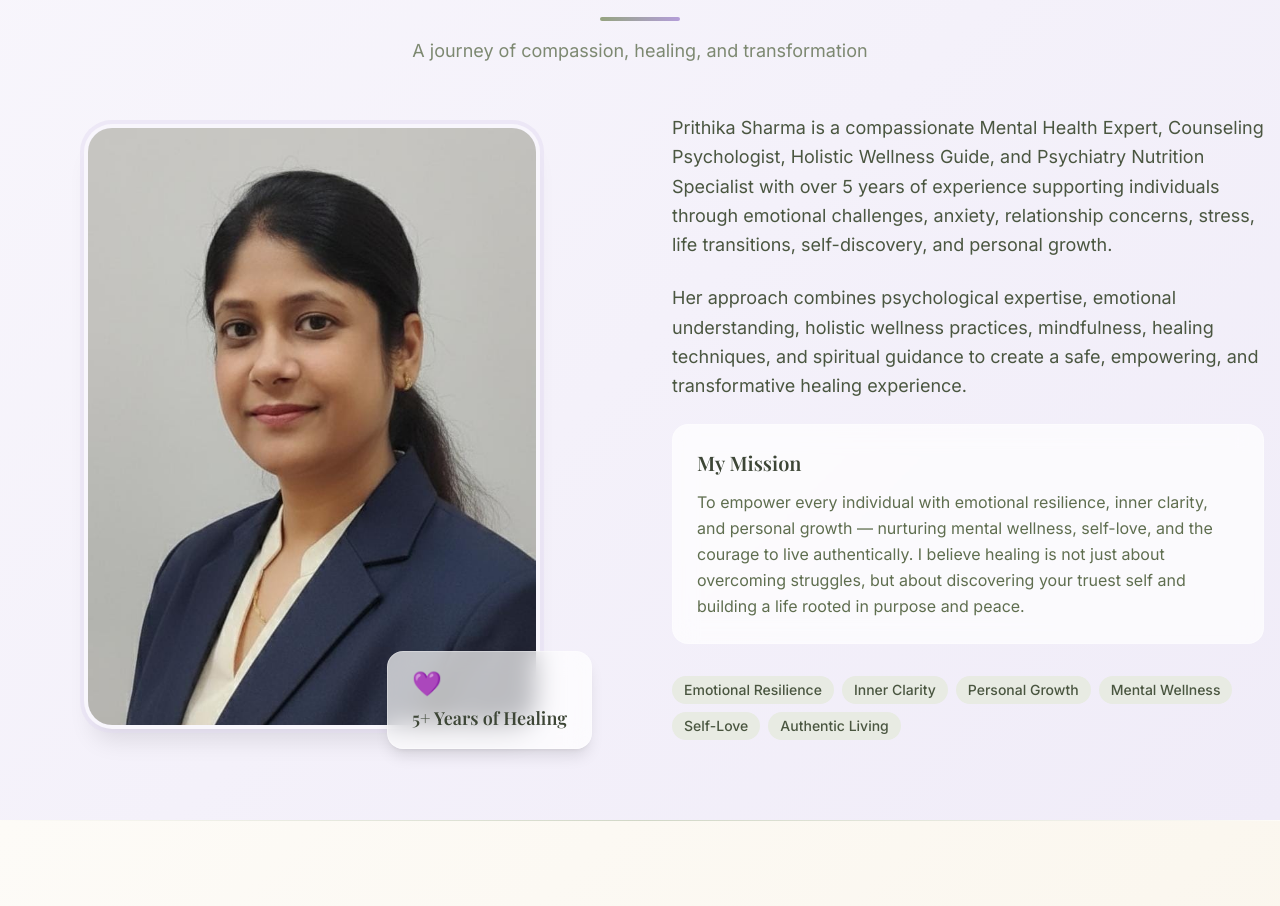
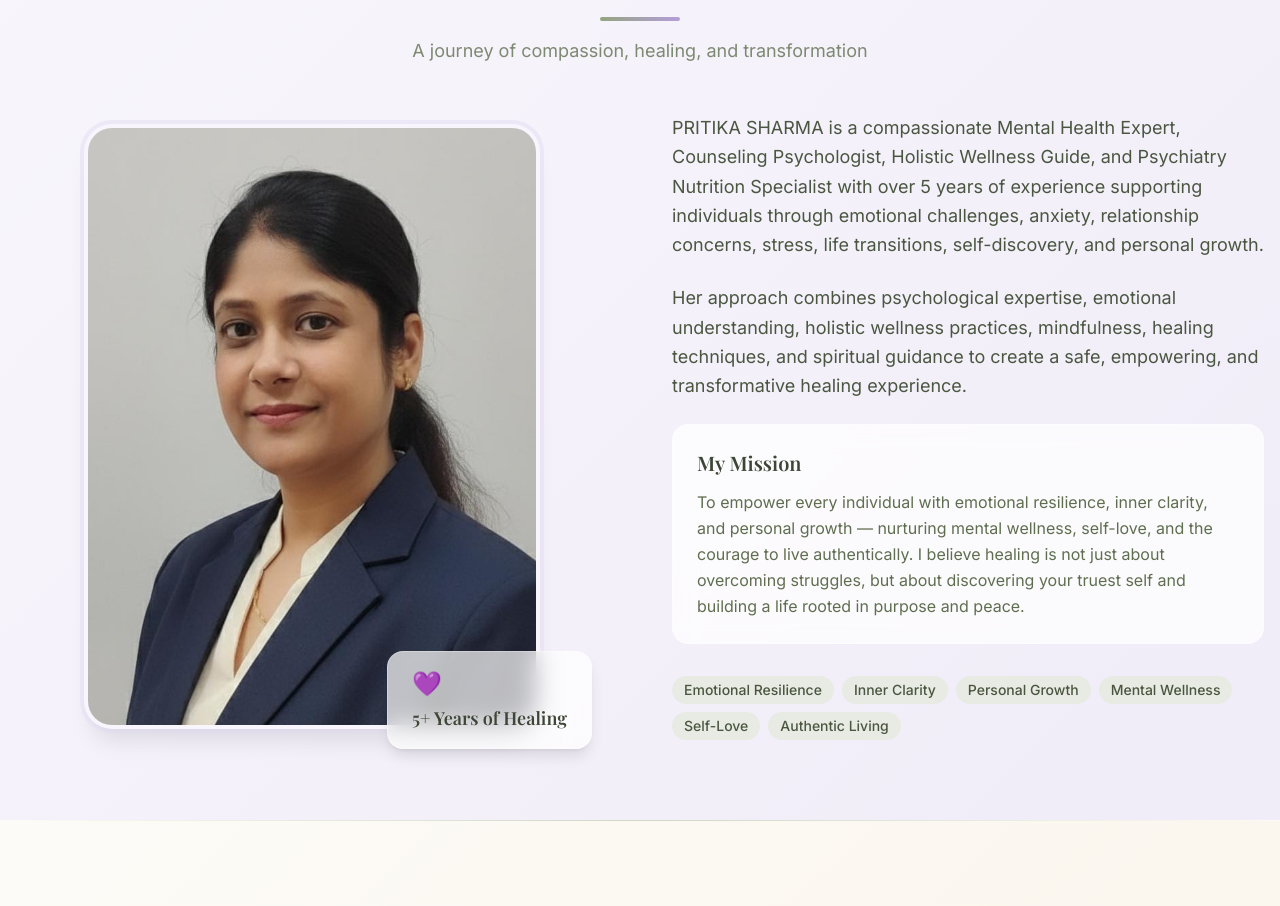
Before and after one commit to Mohit616-byte/Reconnect-counselling-, a React (Vite) app: page / in a window 1280 px wide. Shown: the part 1160-2066 px from the top of the page. Built offline with nearby package versions, Linux system fonts and the light colour scheme; a web font is replaced by a local one.

Commit message:
minor changes

```diff
--- a/src/components/BookingModal.jsx
+++ b/src/components/BookingModal.jsx
@@ -148,7 +148,7 @@ I will attach the payment screenshot in the next message.`
               </p>
               <div className="bg-sage-50 rounded-xl p-4 flex flex-col items-center">
                 <img
-                  src="/gpay-qr.jpg"
+                  src="/gpay-qr.jpeg"
                   alt="GPay QR Code - Scan to pay"
                   className="w-56 h-auto rounded-lg"
                 />
@@ -181,11 +181,10 @@ I will attach the payment screenshot in the next message.`
                     if (errors.name) setErrors((prev) => ({ ...prev, name: '' }))
                   }}
                   placeholder="Enter your full name"
-                  className={`w-full px-4 py-2.5 rounded-xl border ${
-                    errors.name
+                  className={`w-full px-4 py-2.5 rounded-xl border ${errors.name
                       ? 'border-red-400 focus:border-red-500 focus:ring-red-200'
                       : 'border-sage-200 focus:border-sage-400 focus:ring-sage-200'
-                  } focus:ring-2 outline-none transition bg-sage-50/50 font-body text-sm`}
+                    } focus:ring-2 outline-none transition bg-sage-50/50 font-body text-sm`}
                 />
                 {errors.name && (
                   <span className="text-red-500 text-xs mt-1 block">{errors.name}</span>
@@ -208,11 +207,10 @@ I will attach the payment screenshot in the next message.`
                     if (errors.phone) setErrors((prev) => ({ ...prev, phone: '' }))
                   }}
                   placeholder="+91 XXXXX XXXXX"
-                  className={`w-full px-4 py-2.5 rounded-xl border ${
-                    errors.phone
+                  className={`w-full px-4 py-2.5 rounded-xl border ${errors.phone
                       ? 'border-red-400 focus:border-red-500 focus:ring-red-200'
                       : 'border-sage-200 focus:border-sage-400 focus:ring-sage-200'
-                  } focus:ring-2 outline-none transition bg-sage-50/50 font-body text-sm`}
+                    } focus:ring-2 outline-none transition bg-sage-50/50 font-body text-sm`}
                 />
                 {errors.phone && (
                   <span className="text-red-500 text-xs mt-1 block">{errors.phone}</span>
--- a/src/data/faq.js
+++ b/src/data/faq.js
@@ -45,7 +45,7 @@ export const faqs = [
     id: 8,
     question: "What is your cancellation and rescheduling policy?",
     answer:
-      "We understand that life can be unpredictable. You can reschedule or cancel your session up to 12 hours before the scheduled time at no charge. Cancellations made within 12 hours of the session may be subject to a partial fee. Package sessions can be rescheduled flexibly within the package validity period.",
+      "No, booked sessions cannot be canceled. However, you may reschedule your session to another available date or time.",
   },
   {
     id: 9,
--- a/src/sections/About.jsx
+++ b/src/sections/About.jsx
@@ -61,7 +61,7 @@ const About = () => {
             className="space-y-6"
           >
             <p className="text-sage-700 leading-relaxed text-lg">
-              Prithika Sharma is a compassionate Mental Health Expert, Counseling
+              PRITIKA SHARMA is a compassionate Mental Health Expert, Counseling
               Psychologist, Holistic Wellness Guide, and Psychiatry Nutrition
               Specialist with over 5 years of experience supporting individuals
               through emotional challenges, anxiety, relationship concerns, stress,
```
Also changed, not shown: public/gpay-qr.jpeg (added), public/gpay-qr.jpg (deleted).
